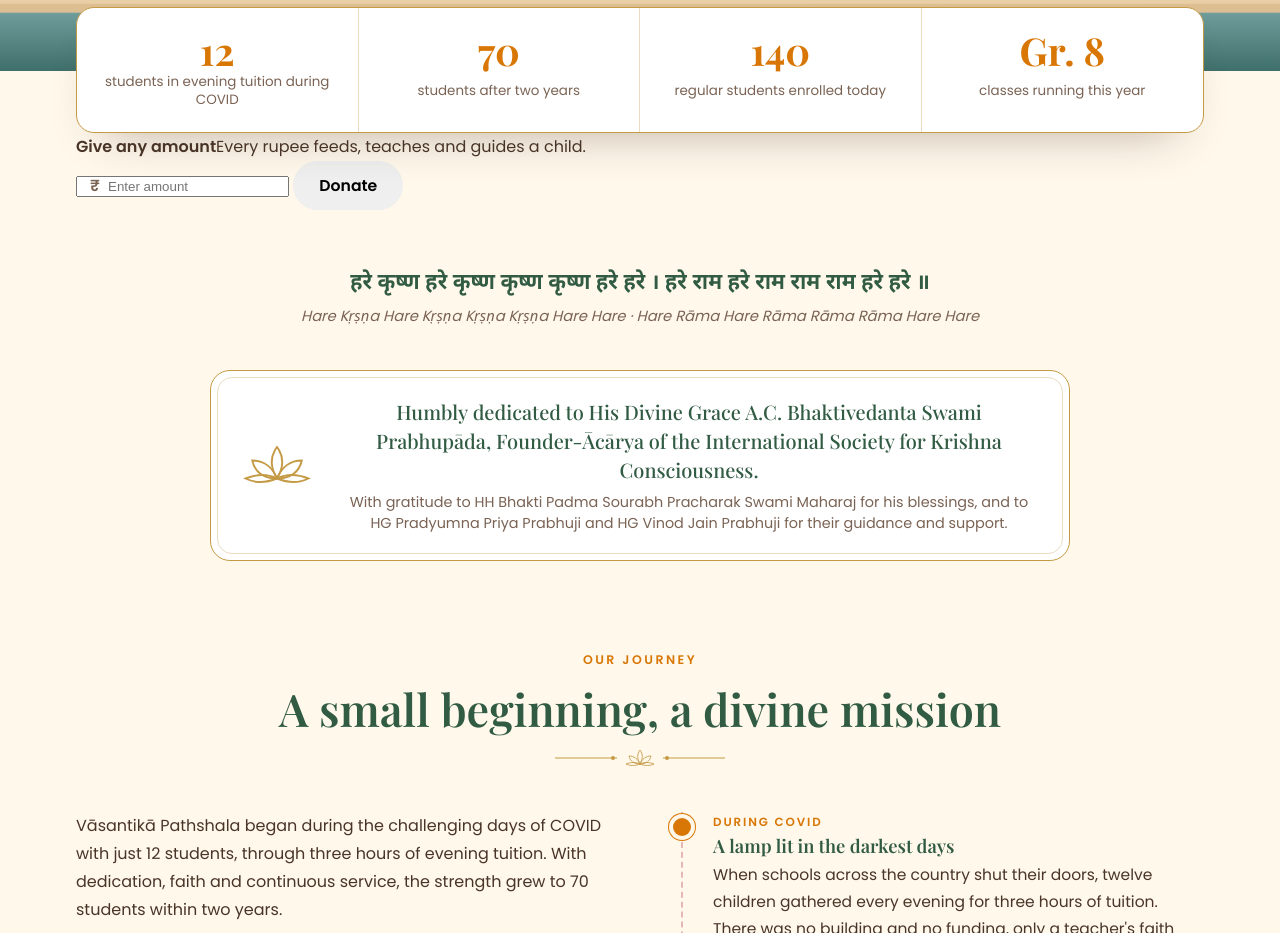
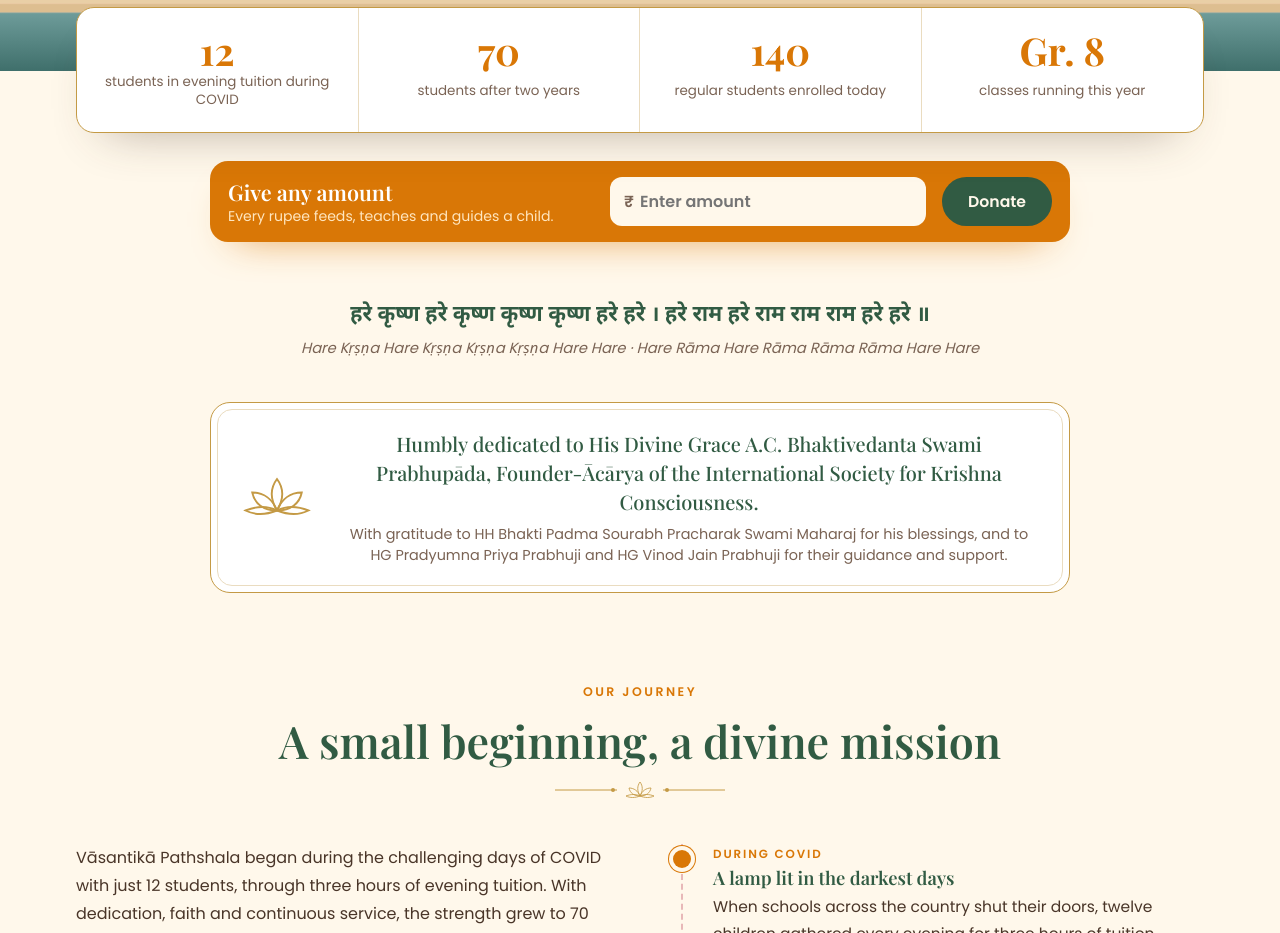
Before and after one commit to thenehasharma/vasantika-pathshala, a plain HTML site: page index.html in a window 1280 px wide. Shown: the part 820-1753 px from the top of the page. Drawn offline with nearby package versions, Linux system fonts and the light colour scheme; a web font is replaced by a local one.

Commit message:
Add HG Vinod Jain Prabhuji, story details, crafts, and give-any-amount

```diff
--- a/css/style.css
+++ b/css/style.css
@@ -313,3 +313,15 @@ footer .bottom .deva{color:var(--gold)}
   .mbar span{font-size:.7rem}
   .mbar .btn{padding:10px 16px;font-size:.9rem}
 }
+
+/* quick give strip */
+.quickgive{padding-block:28px 0}
+.qg{display:flex;flex-wrap:wrap;gap:12px 16px;align-items:center;max-width:860px;margin:0 auto;background:var(--saffron);border-radius:18px;padding:16px 18px;box-shadow:0 18px 40px -26px rgba(217,119,6,.9)}
+.qg-text{display:grid;flex:1 1 220px;min-width:0;color:var(--white);line-height:1.35}
+.qg-text b{font-family:var(--display);font-size:1.35rem;font-weight:600}
+.qg-text span{font-size:.88rem;color:#FFE6BF}
+.qg .rupee{flex:1 1 170px;min-width:0}
+.qg .rupee input{width:100%;font:600 16px var(--body);padding:12px 14px 12px 30px;border:0;border-radius:12px;background:var(--cream);color:var(--brown)}
+.qg .btn{background:var(--green);color:var(--cream);flex:0 0 auto}
+.qg .btn:hover{background:var(--green-dark)}
+@media (max-width:600px){.quickgive{padding-block:20px 0}.qg .btn{flex:1 1 100%}}
```
